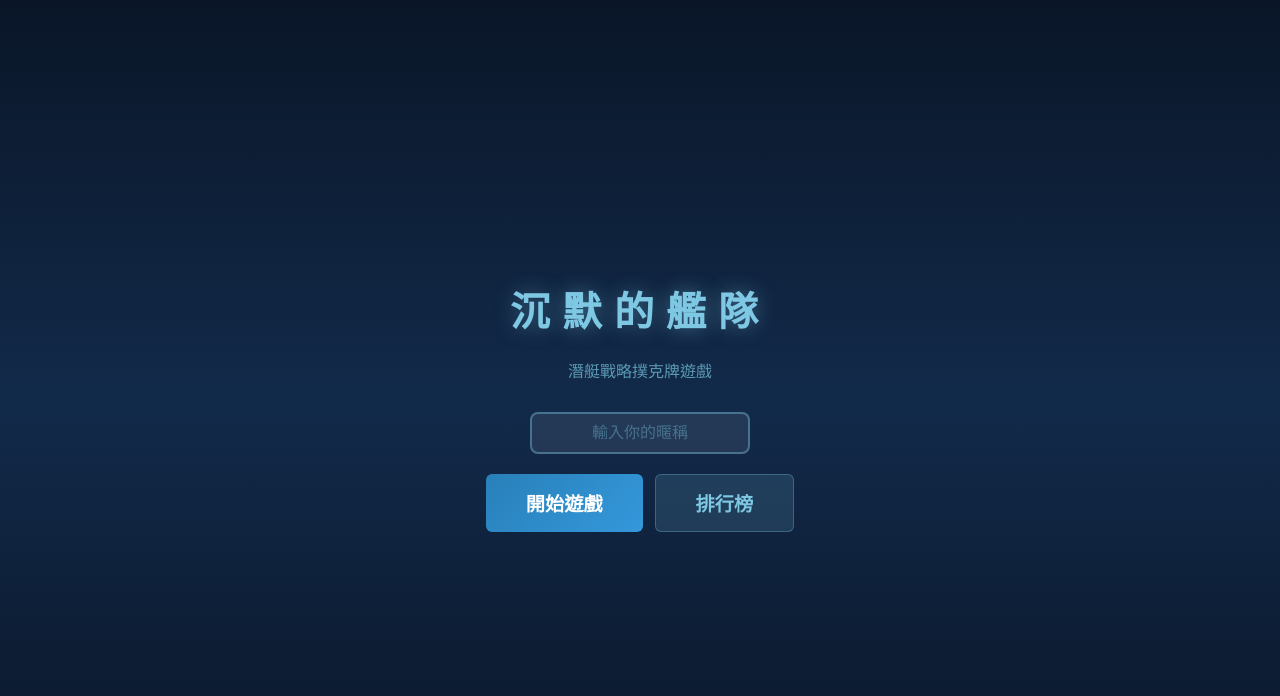
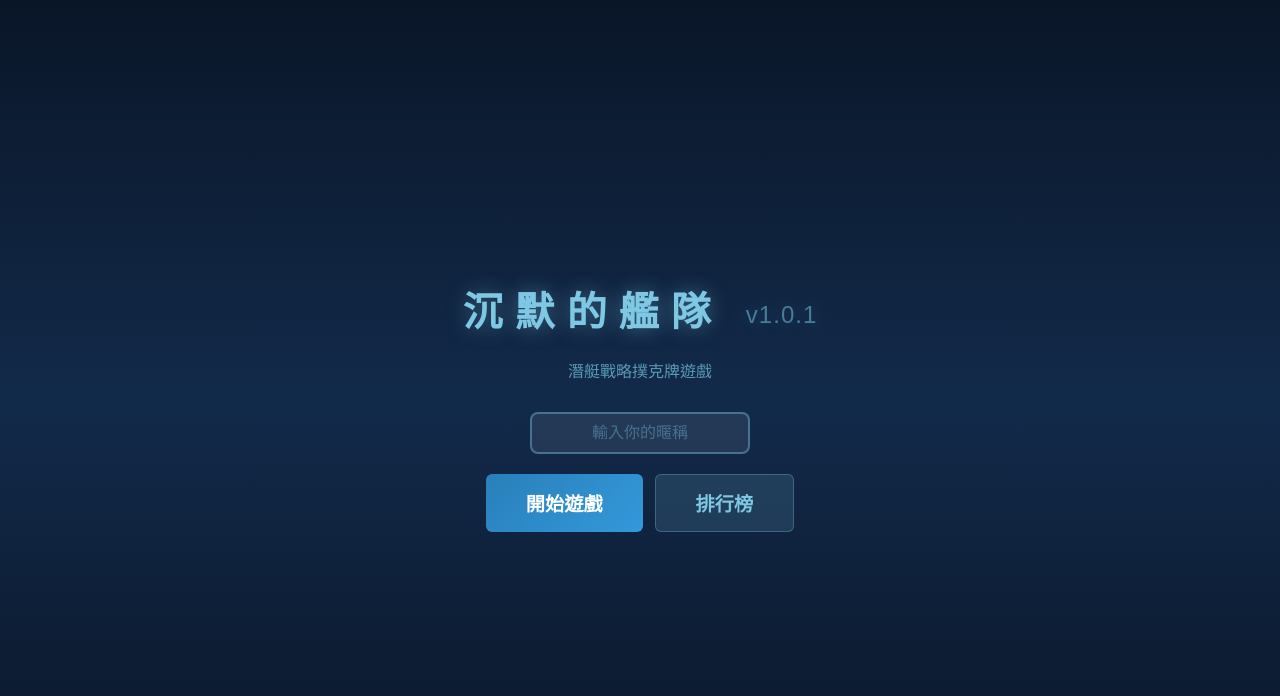
Before and after one commit to Rdjue/TheSilentService, a plain HTML site: page index.html in a window 1280 px wide. Drawn offline with nearby package versions, Linux system fonts and the light colour scheme.

Commit message:
Add: 顯示版本號 v1.0.1 在標題上

```diff
--- a/index.html
+++ b/index.html
@@ -3,7 +3,7 @@
 <head>
 <meta charset="UTF-8">
 <meta name="viewport" content="width=device-width, initial-scale=1.0">
-<title>沉默的艦隊</title>
+<title>沉默的艦隊 v1.0.1</title>
 <script src="https://cdn.jsdelivr.net/npm/@supabase/supabase-js@2"></script>
 <style>
 * { margin: 0; padding: 0; box-sizing: border-box; }
@@ -27,6 +27,15 @@ h1 {
   color: #7ec8e3;
   text-shadow: 0 0 20px rgba(126,200,227,0.4);
   letter-spacing: 6px;
+}
+
+.version-tag {
+  font-size: 0.6em;
+  letter-spacing: 1px;
+  color: #5a9ab5;
+  font-weight: normal;
+  vertical-align: middle;
+  opacity: 0.75;
 }
 
 /* ── Game Container ── */
@@ -572,7 +581,7 @@ h1 {
 
 <!-- Start Screen -->
 <div id="start-screen">
-  <h1>沉默的艦隊</h1>
+  <h1>沉默的艦隊 <span class="version-tag">v1.0.1</span></h1>
   <p>潛艇戰略撲克牌遊戲</p>
   <input id="nickname-input" type="text" placeholder="輸入你的暱稱" maxlength="20">
   <div class="btn-row">
@@ -585,7 +594,7 @@ h1 {
 <button id="rules-btn" style="display:none" onclick="showRules()" title="遊戲規則">?</button>
 
 <!-- Game -->
-<h1 id="game-title" style="display:none">沉默的艦隊</h1>
+<h1 id="game-title" style="display:none">沉默的艦隊 <span class="version-tag">v1.0.1</span></h1>
 <div id="stats-bar" style="display:none"></div>
 <div id="game" style="display:none">
 
```
